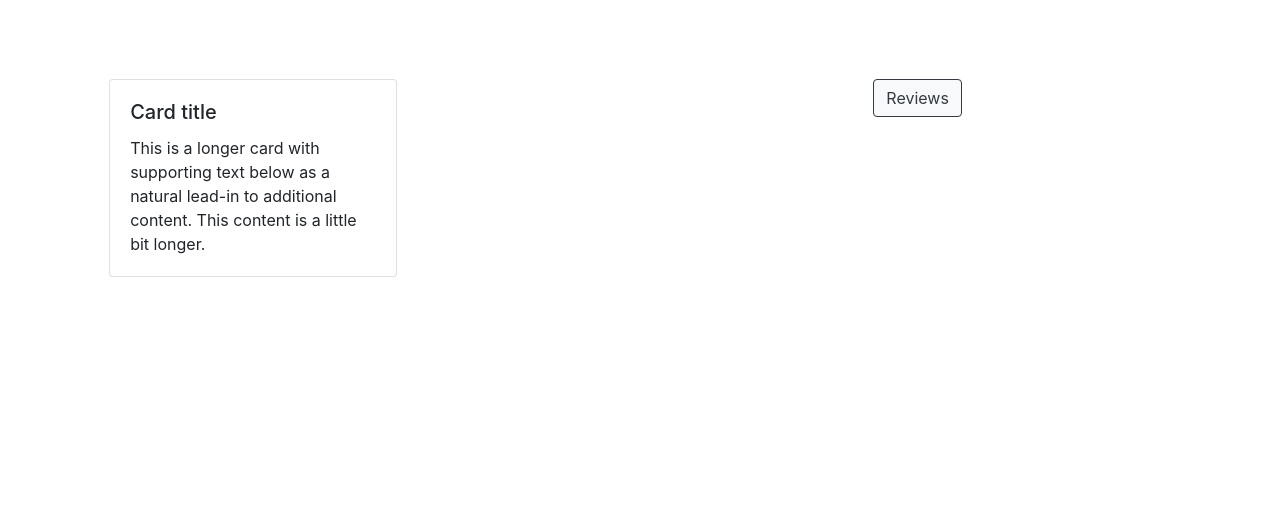
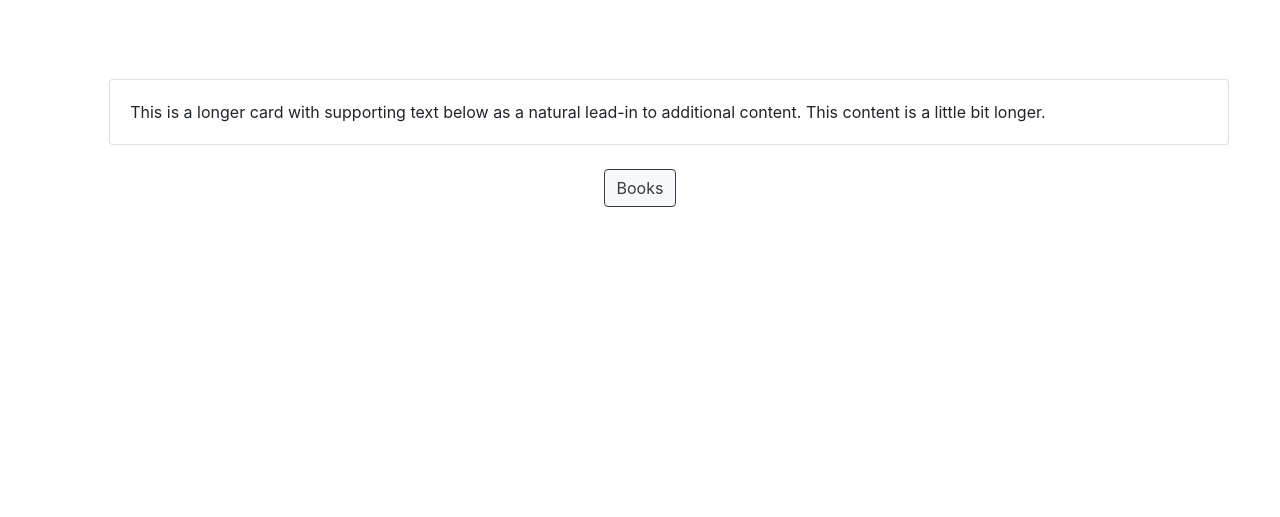
Before and after one commit to gudiausha/pyjourney, a Flask app: page /books in a window 1280 px wide. Shown: the part 177-694 px from the top of the page. Run offline with Flask 2, Linux system fonts and the light colour scheme; some libraries are stand-ins or nearby versions.

Commit message:
Update books.html

```diff
--- a/website/website_main/templates/books.html
+++ b/website/website_main/templates/books.html
@@ -5,6 +5,7 @@
 {{ super() }}
 <link rel="stylesheet" type="text/css" href="{{ url_for('static',filename='styles/books.css') }}">
 <link href="https://fonts.googleapis.com/css2?family=Dancing+Script:wght@600&display=swap" rel="stylesheet">
+
 {%endblock%}
 
 <!-- transparent jumbo with title -->
@@ -20,11 +21,6 @@
     </div>
  </div>
 <br>
-<!-- jumbo as in the main page(but is not coming properly) -->
-<!-- <div class="container"> -->
-<!-- </div> -->
-<!-- <div class="jumbotron bg-cover" style="background-image: url('/static/images/food1.jpg')"> -->
-  <!-- </div> -->
 <br>
 
 <!-- card in grid layout to write about food and present links to recipes -->
@@ -32,9 +28,9 @@
 <div class="row justify-content-between">
 <!-- <div class="row row-cols-1 row-cols-md-2"> -->
 <div class="col md-auto offset-md-1">
-<div class="card" style="width: 18rem;">
+<div class="card" style="width: 70rem;">
 <div class="card-body">
-<h5 class="card-title">Card title</h5>
+<!-- <h5 class="card-title">Card title</h5> -->
 <p class="card-text">This is a longer card with supporting text below as a natural lead-in to additional content. This content is a little bit longer.</p>
 </div>
 </div>
@@ -43,52 +39,8 @@
 <!-- 2nd column with links for recipes -->
 <div class="col-md-4 offset-md-4">
 <!-- <div class="col-mb-4 ml-md-auto"> -->
-<button class="btn btn-light btn-outline-dark" type="button" data-toggle="collapse" data-target="#collapseExample" aria-expanded="false" aria-controls="collapseExample">
-    Reviews
-  </button>
-<div class="collapse" id="collapseExample">
-<div class="card" style="width: 25rem;">
-<!-- <img src="..." class="card-img-top" alt="..."> -->
-
-<div class="card card-body">
-<!-- <h5 class="card-title">Card title</h5> -->
-<!-- <div class="card" style="width: 18rem;"> -->
-
-
-<!-- have to link blogposts with this -->
-<ul class="list-group list-group-flush">
-              <li class="list-group-item"> <a href="#" class="card-link">Cras justo odio</a></li>
-              <li class="list-group-item"><a href="#" class="card-link">Dapibus ac facilisis in</a></li>
-              <li class="list-group-item"> <a href="#" class="card-link">Vestibulum at eros</a></li>
-            </ul>
-          </div>
-          </div>
-          </div>
-          </div>
-
-
-
-          <!-- <p class="card-text">This is a longer card with supporting text below as a natural lead-in to additional content. This content is a little bit longer.</p>
-        </div>
-      </div>
-    </div>
-    <div class="col mb-4">
-      <div class="card">
-        <img src="..." class="card-img-top" alt="...">
-        <div class="card-body">
-          <h5 class="card-title">Card title</h5>
-          <p class="card-text">This is a longer card with supporting text below as a natural lead-in to additional content.</p>
-        </div>
-      </div>
-    </div>
-    <div class="col mb-4">
-      <div class="card">
-        <img src="..." class="card-img-top" alt="...">
-        <div class="card-body">
-          <h5 class="card-title">Card title</h5>
-          <p class="card-text">This is a longer card with supporting text below as a natural lead-in to additional content. This content is a little bit longer.</p>
-        </div>
-      </div>
-    </div>
-  </div> -->
+<br><center>
+<a class="btn btn-light btn-outline-dark" type="button" href="/bolist"> Books </a></center>
+</div>
+</div>
 {%endblock%}
```
